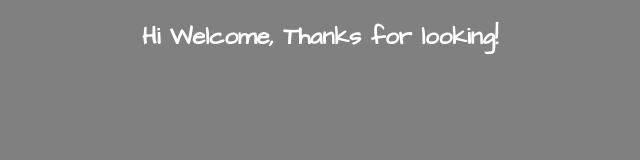
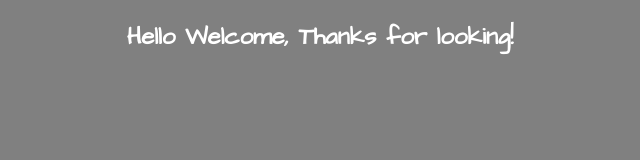
Before and after one commit to skiingish/skiingish.github.io, a plain HTML site: page index.html in a window 1280 px wide. Shown: the whole page, without its empty margins (320-960 px from the left). Drawn offline with Linux system fonts and the light colour scheme.

Commit message:
Update index.html

```diff
--- a/index.html
+++ b/index.html
@@ -19,7 +19,7 @@
     <body>
         <center>
         <div class="heading">
-            <h2>Hi Welcome, Thanks for looking!</h2>
+            <h2>Hello Welcome, Thanks for looking!</h2>
         </div>
         </center>
     </body>
```
